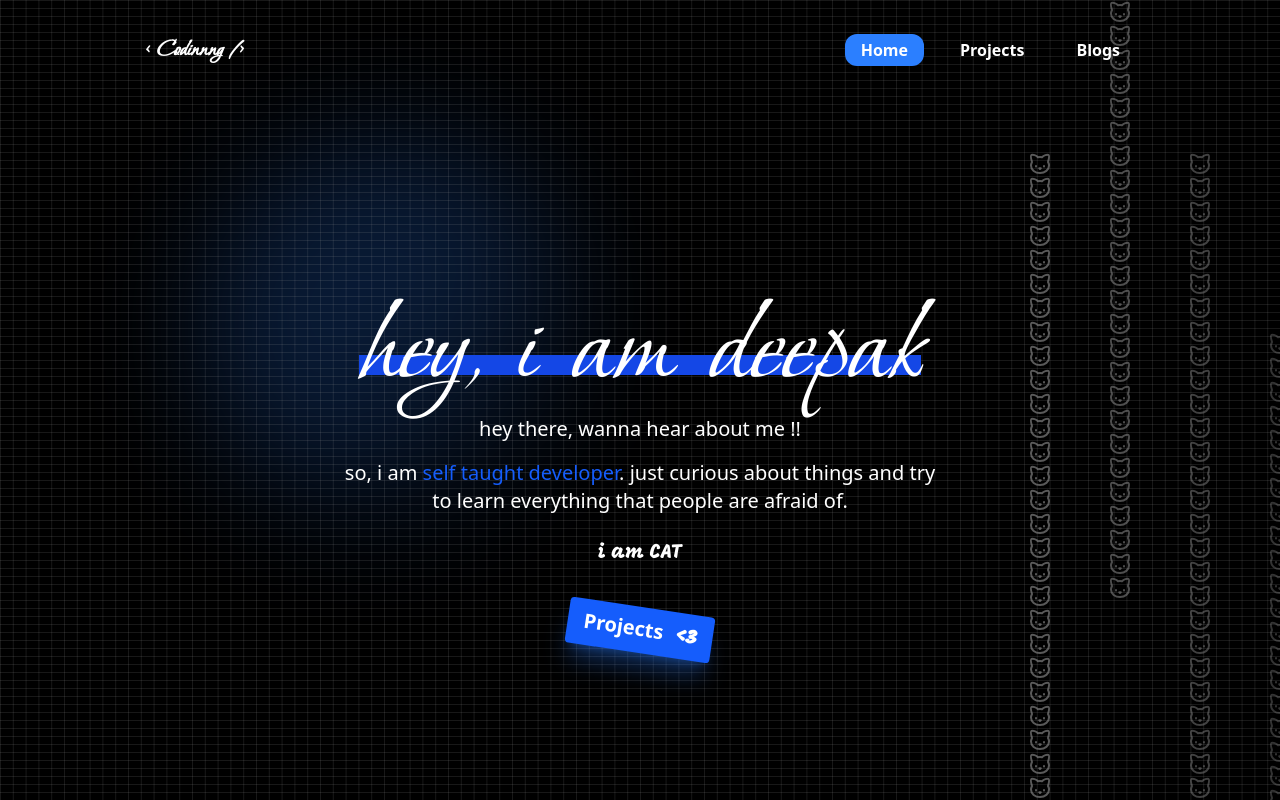
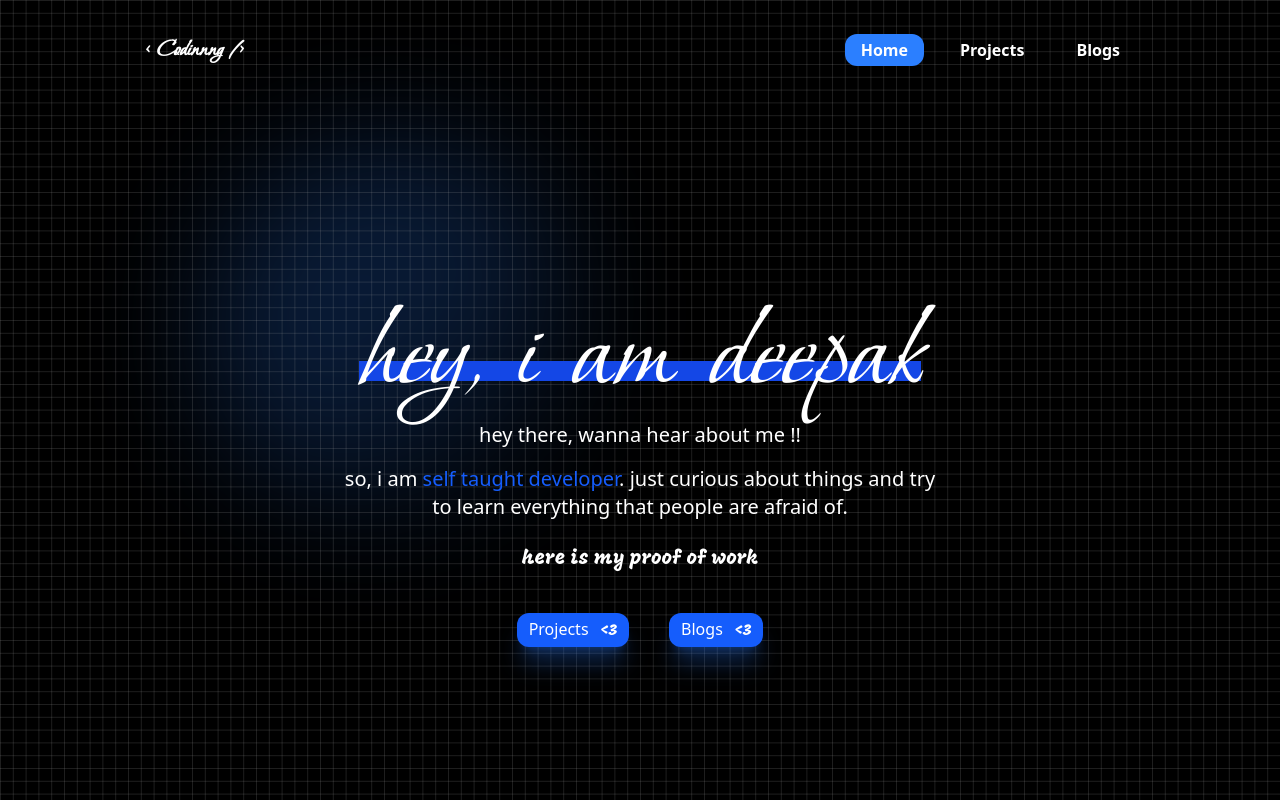
Before and after one commit to oneWritesCode/Deepak, a React (Vite) app: page / in a window 1280 px wide. Shown: the top 800 px of the page. Built offline with nearby package versions, Linux system fonts and the light colour scheme.

Commit message:
vibe change

```diff
--- a/src/components/About/About.jsx
+++ b/src/components/About/About.jsx
@@ -11,16 +11,16 @@ function About() {
                     {/* animated blue background box */}
                     <div className='absolute w-full h-screen flex justify-end items-center flex-col overflow-hidden '>
 
-                        <div className='relative lg-left-110 left-20 bottom-60 flex items- gap-4'>
+                        {/* <div className='relative lg-left-110 left-20 bottom-60 flex items- gap-4'>
                             <img src={catFootprint} className="h-[5vh] w-[5vh] opacity-15 rotate-5 self-center" />
                             <img src={catFootprint} className="h-[25vh] w-[25vh] opacity-15 rotate-2" />
                             <img src={catFootprint} className="h-[8vh] w-[8vh] opacity-15 -rotate-6 self-end" />
-                        </div>
+                        </div> */}
 
                     </div>
 
-                    <p className="Bonheur text-7xl relative top-0 text-center mb-20"> About</p>
-                    <div className="w-full h-[100%] flex justify-center items-center flex-wrap">
+                    {/* <p className="Bonheur text-7xl relative top-0 text-center mb-20"> About</p> */}
+                    {/* <div className="w-full h-[100%] flex justify-center items-center flex-wrap">
 
                         <ul className="italic text-gray-100 font-bold min-h-[30vh] mb-24 items-center flex flex-col">
                             <p className="sourGummy text-center text-2xl mb-10">Things i had explore or loved before</p>
@@ -37,7 +37,7 @@ function About() {
                                 <LovedThings text='football' />
                             </div>
                         </ul>
-                    </div>
+                    </div> */}
 
                 </div>
             </div>
--- a/src/components/Footer/Footer.jsx
+++ b/src/components/Footer/Footer.jsx
@@ -67,7 +67,7 @@ function Footer() {
               </a>
 
               <a
-                href="https://instagram.com/deepak._.126"
+                href="https://instagram.com/triordeep"
                 target="_blank"
                 rel="noopener noreferrer"
                 className="rounded-lg font-bold p-3 cursor-pointer transition-all duration-300 hover:scale-105"
--- a/src/components/Landing/LandingPage.jsx
+++ b/src/components/Landing/LandingPage.jsx
@@ -1,10 +1,9 @@
 import Lines from '../../assets/svg/Lines'
 import Navbar from './Navbar'
-import plane from "../../assets/images/plane.png"
-import rays from "../../assets/images/rays.png"
 import { motion } from 'framer-motion'
 import CatOne from '../../assets/svg/CatOne'
 import { NavLink } from 'react-router-dom'
+import NavlinkMotion from './NavlinkMotion'
 
 function LandingPage() {
     return (
@@ -22,7 +21,7 @@ function LandingPage() {
             </div>
 
             {/* background cats ______________________________________________________________*/}
-
+{/*
             <div className='absolute top-0 w-full h-screen flex justify-end flex-col overflow-hidden'>
                 <span className='relative bottom-0 left-100 flex justify-center '>
                     <span className='opacity-35'>
@@ -191,10 +190,10 @@ function LandingPage() {
                         <CatOne />
                     </span>
                 </span>
-            </div>
+            </div> */}
 
             {/* background lines ________________________________________________________________*/}
-            <div className='w-full h-screen overflow-hidden fixed top-0 right-0 z-0'> <Lines /></div>
+            <div className='w-full overflow-hidden fixed top-0 right-0 z-0'> <Lines /></div>
 
 
 
@@ -212,23 +211,13 @@ function LandingPage() {
                         <p>
                             so, i am <span className='text-blue-600'>self taught developer</span>. just curious about things and try to learn everything that people are afraid of.
                         </p>
-                        <p className='mogra mt-6 text-xl'>i am CAT</p>
+                        <p className='mogra mt-6 text-xl'>here is my proof of work</p>
                     </div>
-                    <NavLink to='/projects' className="cursor-pointer">
-                        <motion.button
-                            animate={{
-                                rotate: [14, 0, -2, 1, 10, 4, 9, -3, 2 - 2, 0, 0, 0, 0, 0, 0, 0, 0, , 0, 0, , 0, 0]
-                            }}
-                            transition={{
-                                duration: 5,
-                                repeat: Infinity
-                            }}
-                            className='cursor-pointer px-4 py-2 mt-10 rounded rotate-4 shadow-xl shadow-blue-500/30 hover:rotate-0 bg-blue-600 text-xl font-bold'
-                        >
+                    <div className='flex gap-10'>
 
-                            Projects <span className='mogra ml-2 text-white'>{`<3`}</span>
-                        </motion.button>
-                    </NavLink>
+                    <NavlinkMotion link="projects" name="projects" />
+                    <NavlinkMotion link="blogs" name="blogs" />
+                    </div>
                 </div>
             </div>
         </>
--- /dev/null
+++ b/src/components/Landing/NavlinkMotion.jsx
@@ -0,0 +1,25 @@
+import React from 'react'
+import { NavLink } from 'react-router-dom'
+import { motion } from 'framer-motion'
+
+function NavlinkMotion(props) {
+  return (
+    <NavLink to={`/${props.link}`} className = "cursor-pointer inline" >
+      <motion.button
+        // animate={{
+        //   rotate: [14, 0, -2, 1, 10, 4, 9, -3, 2 - 2, 0, 0, 0, 0, 0, 0, 0, 0, , 0, 0, , 0, 0]
+        // }}
+        // transition={{
+        //   duration: 5,
+        //   repeat: Infinity
+        // }}
+        className='cursor-pointer px-3 py-1 mt-10 rounded-xl shadow-xl shadow-blue-500/30 bg-blue-600 text-medium font-medium capitalize'
+      >
+
+        {props.name} <span className='mogra ml-2 text-white'>{`<3`}</span>
+      </motion.button>
+    </NavLink >
+  )
+}
+
+export default NavlinkMotion
```
